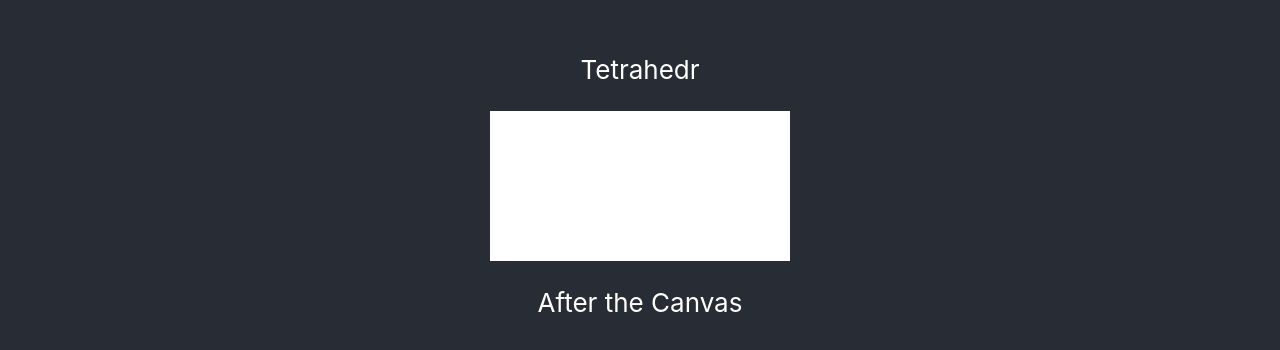
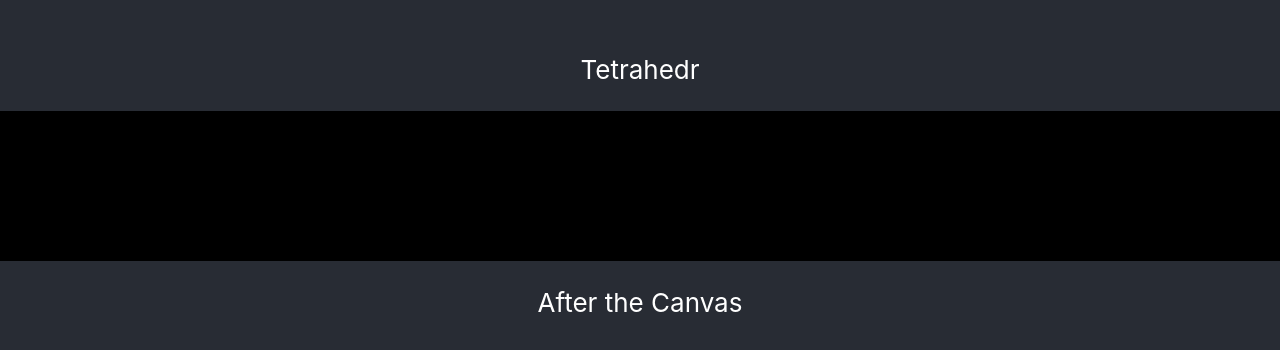
Before and after one commit to K8fractal/tetrahedr, a React (Create React App) app: page / in a window 1280 px wide. Shown: the part 214-564 px from the top of the page. Built offline with nearby package versions, Linux system fonts and the light colour scheme.

Commit message:
Updated to using react-three-fiber

```diff
--- a/package.json
+++ b/package.json
@@ -3,6 +3,7 @@
   "version": "0.1.0",
   "private": true,
   "dependencies": {
+    "@react-three/fiber": "^8.3.1",
     "@testing-library/jest-dom": "^5.16.5",
     "@testing-library/react": "^13.3.0",
     "@testing-library/user-event": "^13.5.0",
@@ -12,7 +13,8 @@
     "@types/react-dom": "^18.0.6",
     "react": "^18.2.0",
     "react-dom": "^18.2.0",
-    "react-scripts": "5.0.1",
+    "react-scripts": "^5.0.1",
+    "three": "^0.143.0",
     "typescript": "^4.7.4",
     "web-vitals": "^2.1.4"
   },
--- a/src/App.tsx
+++ b/src/App.tsx
@@ -1,6 +1,6 @@
 import React from 'react';
 import './App.css';
-import Canvas from './Canvas';
+import {Canvas, useFrame } from '@react-three/fiber'
 
 function App() {
   return (
@@ -9,7 +9,9 @@ function App() {
         <p>
           Tetrahedr
         </p>
-        <Canvas value={50}/>
+        <Canvas>
+        <ambientLight />
+        </Canvas>
         <p>After the Canvas</p>
       </header>
     </div>
--- a/src/Canvas.tsx
+++ /dev/null
@@ -1,22 +0,0 @@
-import React, {useRef} from "react";
-
-interface Props {
-    value: number;
-  }
-
-  const Canvas = ({ value }: Props): JSX.Element => {
-    const canvasRef = useRef<HTMLCanvasElement | null>(null);
-    const canvasCtxRef = useRef<CanvasRenderingContext2D | null>(null);
-    if(canvasRef.current){
-      canvasCtxRef.current = canvasRef.current.getContext('2d');
-      let ctx = canvasCtxRef.current;
-      // clear the canvas, since React reuses the canvas component in dev
-      ctx?.clearRect(0, 0, canvasRef.current.width, canvasRef.current.height);
-
-      // A stub drawing
-      ctx?.fillRect(value,value,50,30);
-    }
-
-    return <canvas ref={canvasRef}/>
-}
-export default Canvas
```
Also changed, not shown: 1 other file (tests, documents, lock files or other folders).
